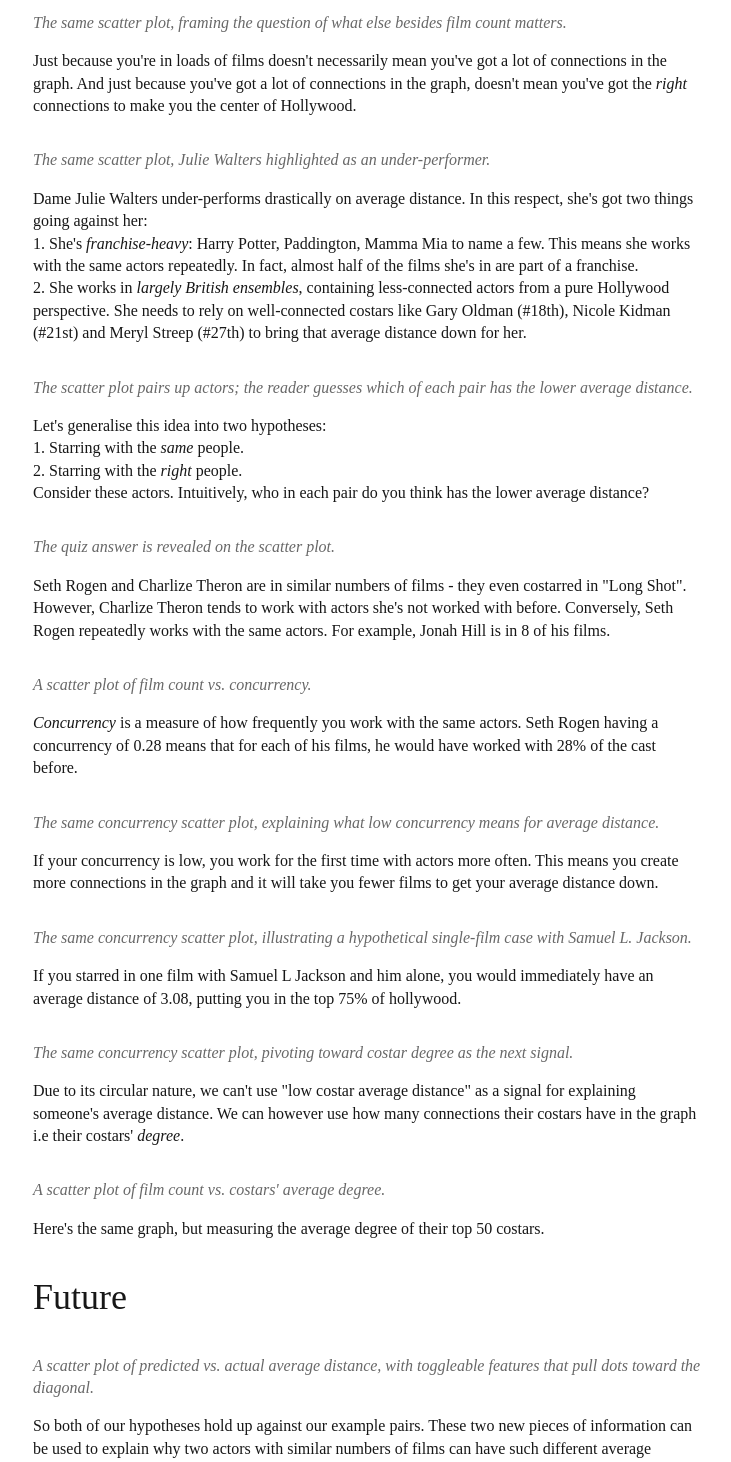
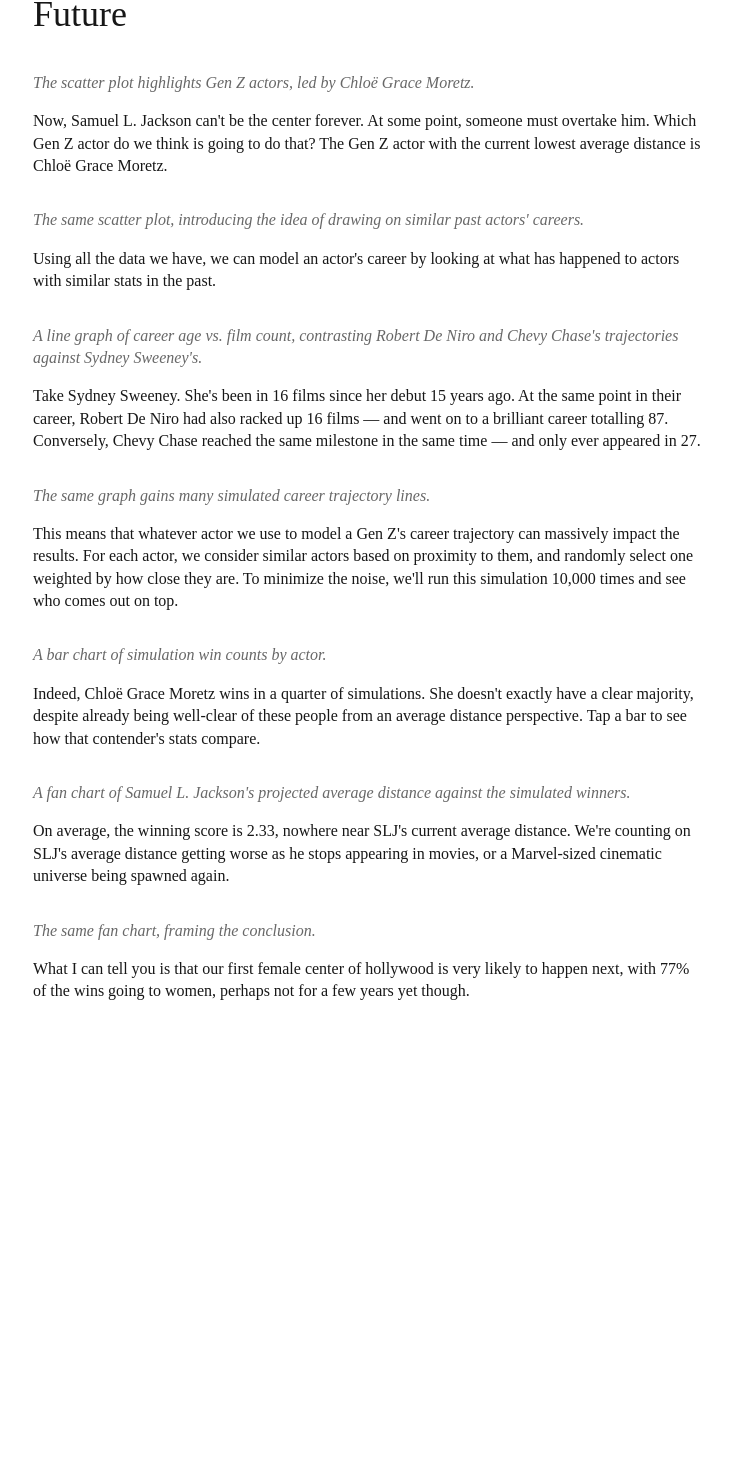
Before and after one commit to the-pudding/kevin-bacon, a SvelteKit app: page /storyboard in a window 1280 px wide. Shown: the part 1647-3109 px from the top of the page, without its empty margins (273-1004 px from the left). After the commit the page ends 2746 px from the top, so only its background shows below. Built offline with nearby package versions, Linux system fonts and the light colour scheme; a web font is replaced by a local one.

Commit message:
simplify post to film-count only

```diff
--- a/src/routes/storyboard/+page.svelte
+++ b/src/routes/storyboard/+page.svelte
@@ -121,142 +121,11 @@
 			anyone else. But what makes an anchor the center? You can see from the
 			results that Samuel L. Jackson has been in by far the most films, 20 more
 			than Nicholas Cage who's next closest. Indeed, film count correlates
-			heavily with average distance. Is film count the only signal though? What
-			else could we use to accurately predict an actor's average distance?
-		</p>
-	</section>
-
-	<section class="step">
-		<p class="visual">
-			The same scatter plot, framing the question of what else besides film
-			count matters.
-		</p>
-		<p>
-			Just because you're in loads of films doesn't necessarily mean you've got
-			a lot of connections in the graph. And just because you've got a lot of
-			connections in the graph, doesn't mean you've got the <i>right</i> connections
-			to make you the center of Hollywood.
-		</p>
-	</section>
-
-	<section class="step">
-		<p class="visual">
-			The same scatter plot, Julie Walters highlighted as an under-performer.
-		</p>
-		<p>
-			Dame Julie Walters under-performs drastically on average distance. In this
-			respect, she's got two things going against her:
-			<br />
-			1. She's <i>franchise-heavy</i>: Harry Potter, Paddington, Mamma Mia to
-			name a few. This means she works with the same actors repeatedly. In fact,
-			almost half of the films she's in are part of a franchise.
-			<br />
-			2. She works in <i>largely British ensembles</i>, containing
-			less-connected actors from a pure Hollywood perspective. She needs to rely
-			on well-connected costars like Gary Oldman (#18th), Nicole Kidman (#21st)
-			and Meryl Streep (#27th) to bring that average distance down for her.
-		</p>
-	</section>
-
-	<section class="step">
-		<p class="visual">
-			The scatter plot pairs up actors; the reader guesses which of each pair
-			has the lower average distance.
-		</p>
-		<p>
-			Let's generalise this idea into two hypotheses:
-			<br />
-			1. Starring with the <i>same</i> people.
-			<br />
-			2. Starring with the <i>right</i> people.
-			<br />
-			Consider these actors. Intuitively, who in each pair do you think has the lower
-			average distance?
-		</p>
-	</section>
-
-	<section class="step">
-		<p class="visual">The quiz answer is revealed on the scatter plot.</p>
-		<p>
-			Seth Rogen and Charlize Theron are in similar numbers of films - they even
-			costarred in "Long Shot". However, Charlize Theron tends to work with
-			actors she's not worked with before. Conversely, Seth Rogen repeatedly
-			works with the same actors. For example, Jonah Hill is in 8 of his films.
-		</p>
-	</section>
-
-	<section class="step">
-		<p class="visual">A scatter plot of film count vs. concurrency.</p>
-		<p>
-			<i>Concurrency</i> is a measure of how frequently you work with the same actors.
-			Seth Rogen having a concurrency of 0.28 means that for each of his films, he
-			would have worked with 28% of the cast before.
-		</p>
-	</section>
-
-	<section class="step">
-		<p class="visual">
-			The same concurrency scatter plot, explaining what low concurrency means
-			for average distance.
-		</p>
-		<p>
-			If your concurrency is low, you work for the first time with actors more
-			often. This means you create more connections in the graph and it will
-			take you fewer films to get your average distance down.
-		</p>
-	</section>
-
-	<section class="step">
-		<p class="visual">
-			The same concurrency scatter plot, illustrating a hypothetical single-film
-			case with Samuel L. Jackson.
-		</p>
-		<p>
-			If you starred in one film with Samuel L Jackson and him alone, you would
-			immediately have an average distance of 3.08, putting you in the top 75%
-			of hollywood.
-		</p>
-	</section>
-
-	<section class="step">
-		<p class="visual">
-			The same concurrency scatter plot, pivoting toward costar degree as the
-			next signal.
-		</p>
-		<p>
-			Due to its circular nature, we can't use "low costar average distance" as
-			a signal for explaining someone's average distance. We can however use how
-			many connections their costars have in the graph i.e their costars' <i
-				>degree</i
-			>.
-		</p>
-	</section>
-
-	<section class="step">
-		<p class="visual">
-			A scatter plot of film count vs. costars' average degree.
-		</p>
-		<p>
-			Here's the same graph, but measuring the average degree of their top 50
-			costars.
+			heavily with average distance.
 		</p>
 	</section>
 
 	<h2>Future</h2>
-
-	<section class="step">
-		<p class="visual">
-			A scatter plot of predicted vs. actual average distance, with toggleable
-			features that pull dots toward the diagonal.
-		</p>
-		<p>
-			So both of our hypotheses hold up against our example pairs. These two new
-			pieces of information can be used to explain why two actors with similar
-			numbers of films can have such different average distances. Combining all
-			three pieces of information allows us to predict an actor's mean average
-			distance much more accurately.
-		</p>
-	</section>
 
 	<section class="step">
 		<p class="visual">
@@ -266,8 +135,7 @@
 			Now, Samuel L. Jackson can't be the center forever. At some point, someone
 			must overtake him. Which Gen Z actor do we think is going to do that? The
 			Gen Z actor with the current lowest average distance is Chloë Grace
-			Moretz. However, we know that's not all we need to have confidence in
-			simply saying she's Gen Z's Kevin Bacon.
+			Moretz.
 		</p>
 	</section>
 
```
